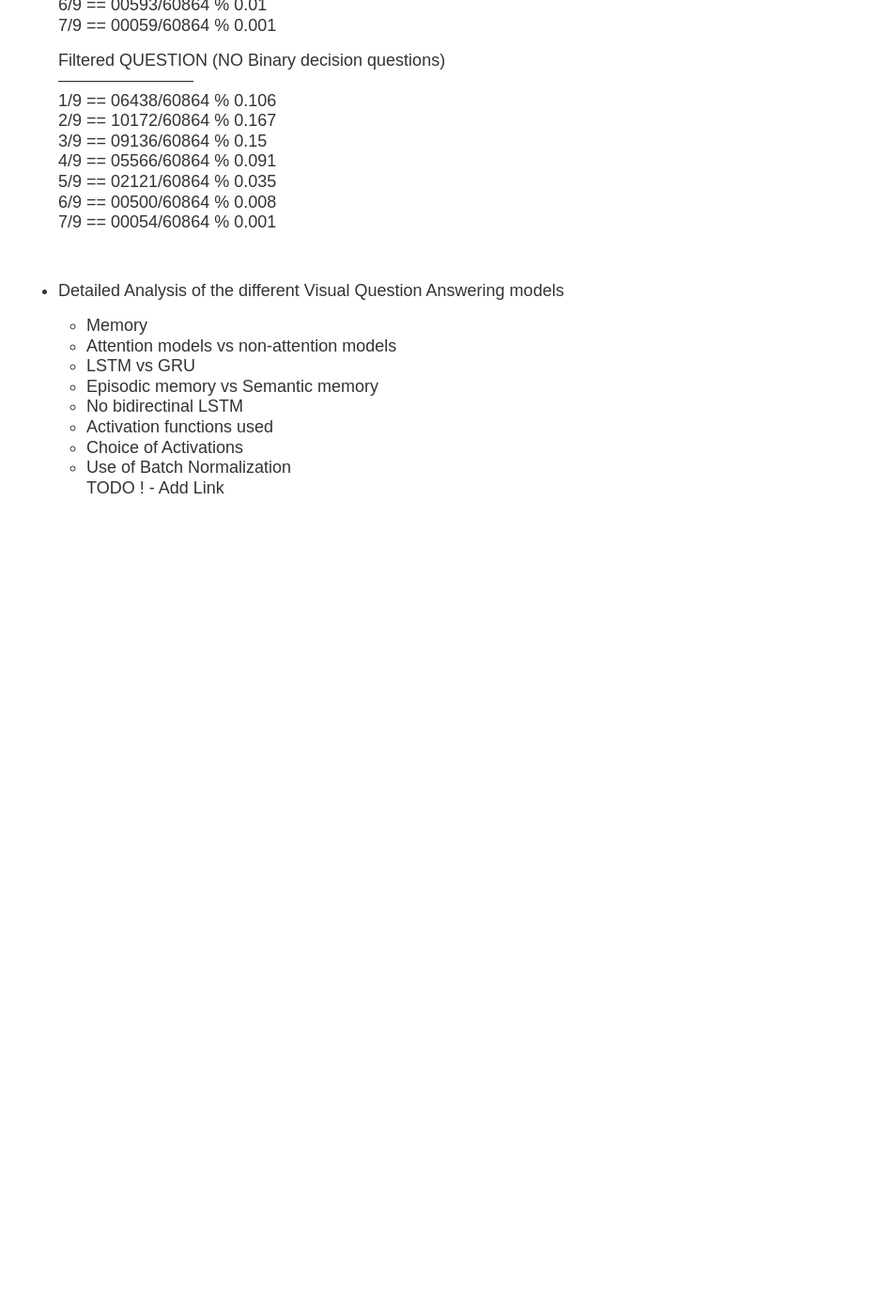
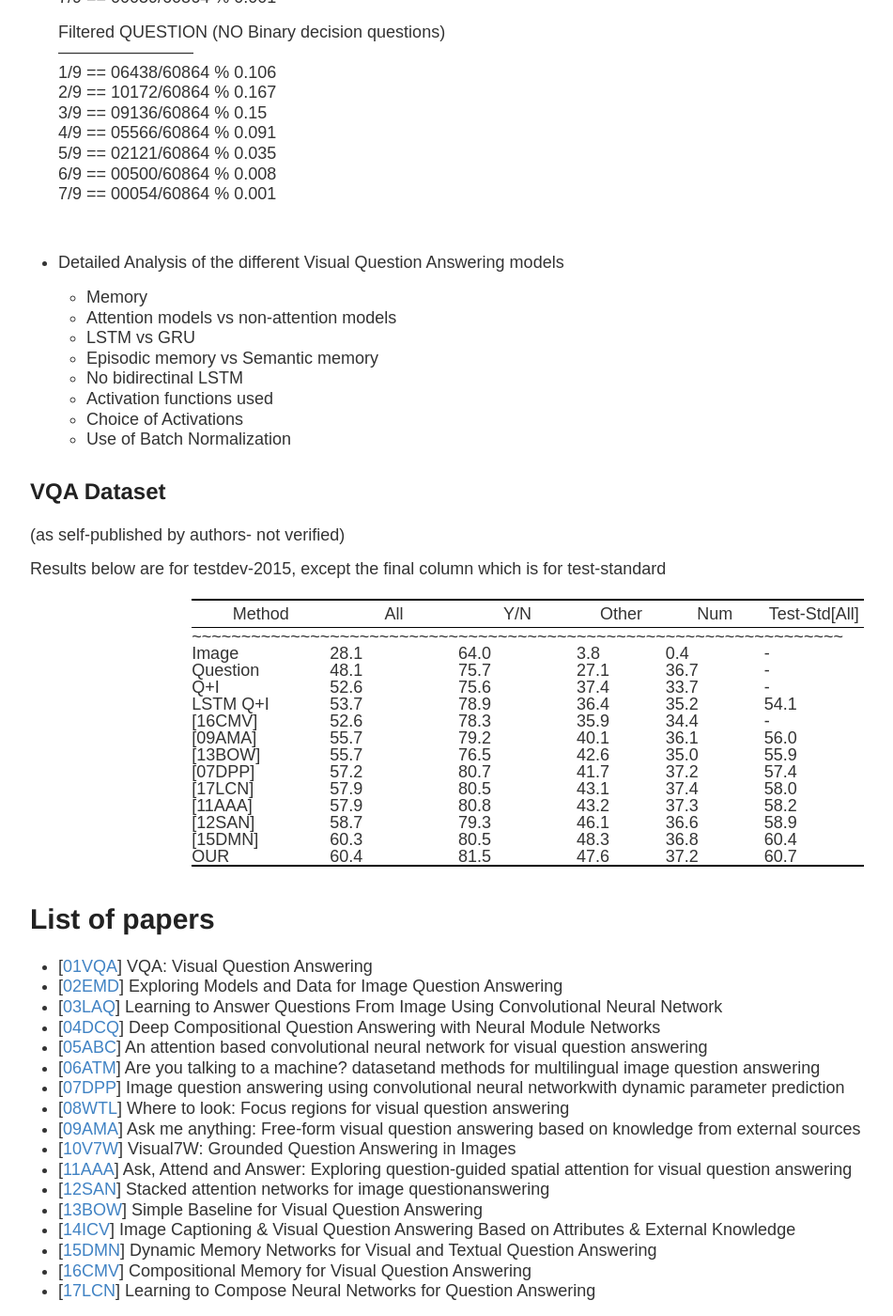
Before and after one commit to iamaaditya/iamaaditya.github.io, a Jekyll site: the page built from research/vqa/index.md, in a window 1280 px wide and 1400 px high, scrolled down 4412 px. Shown: the whole window at 94% size, without its empty margins (14-965 px from the left). Built offline with Jekyll 4.4.1, drawn with Linux system fonts in a browser that asks for light colours; some web fonts are replaced; before the commit the page ends 4957 px from its top, so only the background shows below that; some of the changed text lies outside the part shown.

Commit message:
Update from Forestry.io - research/vqa/index.md

```diff
--- a/research/vqa/index.md
+++ b/research/vqa/index.md
@@ -3,11 +3,8 @@
 author: aaditya prakash
 layout: page
 dsq_thread_id:
-  -
+-
 ---
-
-
-
 ## Implicit Attention using modified highway networks
 
 ### Conceptual diagram
@@ -47,7 +44,6 @@
 number : 38.07
 yes/no : 82.58
 
-
 ### Multiple Choice
 
 Overall Accuracy is: 64.81
@@ -64,106 +60,143 @@
 
 ### Image
 
- * [ ResNet 200 ](https://github.com/facebook/fb.resnet.torch)
- * [ GoogLeNet ](https://github.com/BVLC/caffe/tree/master/models/bvlc_googlenet)
- * [ VGGNet ](http://www.robots.ox.ac.uk/~vgg/research/very_deep/)
+* [ ResNet 200 ](https://github.com/facebook/fb.resnet.torch)
+* [ GoogLeNet ](https://github.com/BVLC/caffe/tree/master/models/bvlc_googlenet)
+* [ VGGNet ](http://www.robots.ox.ac.uk/\~vgg/research/very_deep/)
 
 ### Words
 
- * [ Glove ](http://nlp.stanford.edu/projects/glove/)
- * [ Word2Vec ](https://spacy.io/)
- * [ConceptNet Numberbatch](https://github.com/LuminosoInsight/conceptnet-numberbatch)
- * [Syntactic Similarity](https://github.com/brmson/dataset-sts)
+* [ Glove ](http://nlp.stanford.edu/projects/glove/)
+* [ Word2Vec ](https://spacy.io/)
+* [ConceptNet Numberbatch](https://github.com/LuminosoInsight/conceptnet-numberbatch)
+* [Syntactic Similarity](https://github.com/brmson/dataset-sts)
 
 ### Misc
- * [ ConceptNet ]( http://conceptnet5.media.mit.edu/ )
- * [ WordNet ](https://wordnet.princeton.edu/)
+
+* [ ConceptNet ](http://conceptnet5.media.mit.edu/ )
+* [ WordNet ](https://wordnet.princeton.edu/)
 
 ### Comparison of results from the VQA Challenge
 
- * Detailed comparison of results will be published here, once VQA has completed evaluation of the challange.
-
+* Detailed comparison of results will be published here, once VQA has completed evaluation of the challange.
 
 ### Relevant Papers
- * Sukhbaatar, Sainbayar, Jason Weston, and Rob Fergus. "End-to-end memory networks." Advances in Neural Information Processing Systems. 2015.
- * Hinton, Geoffrey, Oriol Vinyals, and Jeff Dean. "Distilling the knowledge in a neural network." arXiv preprint arXiv:1503.02531 (2015).
- * Srivastava, Rupesh Kumar, Klaus Greff, and Jürgen Schmidhuber. "Highway networks." arXiv preprint arXiv:1505.00387 (2015).
- * Glorot, Xavier, and Yoshua Bengio. "Understanding the difficulty of training deep feedforward neural networks." International conference on artificial intelligence and statistics. 2010.
- * He, Kaiming, et al. "Deep Residual Learning for Image Recognition." arXiv preprint arXiv:1512.03385 (2015).
- * For papers related to VQA see [__Literature Survey__]({{site.baseurl}}/research/literature/)
+
+* Sukhbaatar, Sainbayar, Jason Weston, and Rob Fergus. "End-to-end memory networks." Advances in Neural Information Processing Systems. 2015.
+* Hinton, Geoffrey, Oriol Vinyals, and Jeff Dean. "Distilling the knowledge in a neural network." arXiv preprint arXiv:1503.02531 (2015).
+* Srivastava, Rupesh Kumar, Klaus Greff, and Jürgen Schmidhuber. "Highway networks." arXiv preprint arXiv:1505.00387 (2015).
+* Glorot, Xavier, and Yoshua Bengio. "Understanding the difficulty of training deep feedforward neural networks." International conference on artificial intelligence and statistics. 2010.
+* He, Kaiming, et al. "Deep Residual Learning for Image Recognition." arXiv preprint arXiv:1512.03385 (2015).
+* For papers related to VQA see [**Literature Survey**]({{site.baseurl}}/research/literature/)
 
 ### Old apporach using end-to-end attention with skip-thought
- * __Our Approach__
-   * Use of visual attention model along with end-to-end memory networks which are trained on skip-thought vectors on question tokens, and GoogLeNet dense layer image features.
-   * We are experimenting with application of Neural Turing Machines. We believe having a persistent memory will lead to sharing of knowledge between images where similar questions were asked.
-   * We are also experimenting to see if having spatial information could be useful in answering questions about location and direction. I am coding adaptation of CRF-RNN to extract spatial knowledge to be merged with image features.
- * [__Literature Survey__]({{site.baseurl}}/research/literature/)  - (Almost) exhaustive list of papers tackling the problem and their results and their methodologies, includes survey of techniques and tricks used by various research groups.
- * [__Visual Question Answering Demo__]({{site.baseurl}}/2016/04/visual_question_answering_demo_notebook)  - A ipython notebook demonstration of a simple but yet effective mode for visual question answering inference.
- * [__Github Code of simple demo__](https://github.com/iamaaditya/VQA_Demo) - Code of the aforementioned demo. Also includes standalone code to run inference on a server with pretrained models and weights.
- * [__Visual Question Answering Notes__]( {{site.baseurl}}/notes/research/vqa/ ) - contains basic modules and ideas that I am experimenting with.
- * [__Visual Comparision of Results__](http://gpgpu.cs-i.brandeis.edu/shankar/submissions_vqa/project_comparison/comparison_mar31.html)  <br/>
-   * This a large file ! Load at your risk.  <br />
-   * Images are not loaded but a link is provided. <br />
 
+* **Our Approach**
+  * Use of visual attention model along with end-to-end memory networks which are trained on skip-thought vectors on question tokens, and GoogLeNet dense layer image features.
+  * We are experimenting with application of Neural Turing Machines. We believe having a persistent memory will lead to sharing of knowledge between images where similar questions were asked.
+  * We are also experimenting to see if having spatial information could be useful in answering questions about location and direction. I am coding adaptation of CRF-RNN to extract spatial knowledge to be merged with image features.
+* [**Literature Survey**]({{site.baseurl}}/research/literature/)  - (Almost) exhaustive list of papers tackling the problem and their results and their methodologies, includes survey of techniques and tricks used by various research groups.
+* [**Visual Question Answering Demo**]({{site.baseurl}}/2016/04/visual_question_answering_demo_notebook)  - A ipython notebook demonstration of a simple but yet effective mode for visual question answering inference.
+* [**Github Code of simple demo**](https://github.com/iamaaditya/VQA_Demo) - Code of the aforementioned demo. Also includes standalone code to run inference on a server with pretrained models and weights.
+* [**Visual Question Answering Notes**]({{site.baseurl}}/notes/research/vqa/ ) - contains basic modules and ideas that I am experimenting with.
+* [**Visual Comparision of Results**](http://gpgpu.cs-i.brandeis.edu/shankar/submissions_vqa/project_comparison/comparison_mar31.html)  <br/>
+  * This a large file ! Load at your risk.  <br />
+  * Images are not loaded but a link is provided. <br />
+* Obvious negative corrleation between confidence of Amazon Mechanical Turks and the accuracy of the system
+  ![correct vs incorrect](https://raw.githubusercontent.com/iamaaditya/iamaaditya.github.io/master/images/correct_vs_incorrect.png)
+* **Temporary Results**
 
- * Obvious negative corrleation between confidence of Amazon Mechanical Turks and the accuracy of the system
- ![correct vs incorrect](https://raw.githubusercontent.com/iamaaditya/iamaaditya.github.io/master/images/correct_vs_incorrect.png)
+| Method | All | Y/N | Other | Num | Test-Std\[All\] |
+| :--- | :---: | :---: | :---: | :---: | :---: |
+| \~\~\~\~\~\~\~\~\~\~\~\~\~\~ | \~\~\~\~\~\~\~\~\~\~\~\~\~ | \~\~\~\~\~\~\~\~\~\~\~\~ | \~\~\~\~\~\~\~\~\~ | \~\~\~\~\~\~\~\~\~\~ | \~\~\~\~\~\~\~\~ |
+| Image | 28.1 | 64.0 | 3.8 | 0.4 | - |
+| Question | 48.1 | 75.7 | 27.1 | 36.7 | - |
+| Q+I | 52.6 | 75.6 | 37.4 | 33.7 | - |
+| LSTM Q+I | 53.7 | 78.9 | 36.4 | 35.2 | 54.1 |
+| \[16CMV\] | 52.6 | 78.3 | 35.9 | 34.4 | - |
+| \[09AMA\] | 55.7 | 79.2 | 40.1 | 36.1 | 56.0 |
+| \[13BOW\] | 55.7 | 76.5 | 42.6 | 35.0 | 55.9 |
+| \[07DPP\] | 57.2 | 80.7 | 41.7 | 37.2 | 57.4 |
+| \[17LCN\] | 57.9 | 80.5 | 43.1 | 37.4 | 58.0 |
+| \[11AAA\] | 57.9 | 80.8 | 43.2 | 37.3 | 58.2 |
+| \[12SAN\] | 58.7 | 79.3 | 46.1 | 36.6 | 58.9 |
+| \[15DMN\] | 60.3 | 80.5 | 48.3 | 36.8 | 60.4 |
+| OUR | 60.4 | 81.5 | 47.6 | 37.2 | 60.7 |
 
- * __Temporary Results__
+* **Comparison of results from different models**
 
-**Method** |**All**| **Y/N**| **Other**| **Num**| **Test-Std[All]**
-:------|:------:|:------:|:------:|:------:|:------:|
-~~~~~~~~~~~~~~|~~~~~~~~~~~~~|~~~~~~~~~~~~|~~~~~~~~~|~~~~~~~~~~|~~~~~~~~
-Image| 28.1| 64.0| 3.8| 0.4| -
-Question| 48.1| 75.7| 27.1| 36.7| -
-Q+I| 52.6| 75.6| 37.4| 33.7| -
-LSTM Q+I| 53.7| 78.9| 36.4| 35.2| 54.1
-[[16CMV](<http://arxiv.org/abs/1511.05676>)]| 52.6| 78.3| 35.9| 34.4| -
-[[09AMA](<http://arxiv.org/abs/1511.06973>)]| 55.7| 79.2| 40.1| 36.1| 56.0
-[[13BOW](<http://arxiv.org/abs/1512.02167>)]| 55.7| 76.5| 42.6| 35.0| 55.9
-[[07DPP](<http://arxiv.org/abs/1511.05756>)]| 57.2| 80.7| 41.7| 37.2| 57.4
-[[17LCN](<http://arxiv.org/abs/1601.01705>)]| 57.9| 80.5| 43.1| 37.4| 58.0
-[[11AAA](<http://arxiv.org/abs/1511.05234>)]| 57.9| 80.8| 43.2| 37.3| 58.2
-[[12SAN](<http://arxiv.org/abs/1511.02274>)]| 58.7| 79.3| 46.1| 36.6| 58.9
-[[15DMN](<http://arxiv.org/abs/1603.01417>)]| 60.3| 80.5| 48.3| 36.8| 60.4
-OUR| 60.4| 81.5| 47.6| 37.2| 60.7
+  Number of unique answers / total number of models  == total questions with those unique answers / Total questions  % percentage of questions with those number of unique answers
 
+  ALL QUESTION <br />
+  ------------------------ <br />
+  1/9  ==  18073/60864  %  0.297 <br />
+  2/9  ==  23593/60864  %  0.388 <br />
+  3/9  ==  09611/60864  %  0.158 <br />
+  4/9  ==  06378/60864  %  0.105 <br />
+  5/9  ==  02557/60864  %  0.042 <br />
+  6/9  ==  00593/60864  %  0.01 <br />
+  7/9  ==  00059/60864  %  0.001 <br />
 
- * __Comparison of results from different models__
+  Filtered QUESTION (NO Binary decision questions) <br />
+  ------------------------ <br />
+  1/9  ==  06438/60864  %  0.106 <br />
+  2/9  ==  10172/60864  %  0.167 <br />
+  3/9  ==  09136/60864  %  0.15 <br />
+  4/9  ==  05566/60864  %  0.091 <br />
+  5/9  ==  02121/60864  %  0.035 <br />
+  6/9  ==  00500/60864  %  0.008 <br />
+  7/9  ==  00054/60864  %  0.001 <br />
 
-    Number of unique answers / total number of models  == total questions with those unique answers / Total questions  % percentage of questions with those number of unique answers
+  <br />
+* Detailed Analysis of the different Visual Question Answering models
+  * Memory
+  * Attention models vs non-attention models
+  * LSTM vs GRU
+  * Episodic memory vs Semantic memory
+  * No bidirectinal LSTM
+  * Activation functions used
+  * Choice of Activations
+  * Use of Batch Normalization
 
-    ALL QUESTION <br />
-    ------------------------ <br />
-    1/9  ==  18073/60864  %  0.297 <br />
-    2/9  ==  23593/60864  %  0.388 <br />
-    3/9  ==  09611/60864  %  0.158 <br />
-    4/9  ==  06378/60864  %  0.105 <br />
-    5/9  ==  02557/60864  %  0.042 <br />
-    6/9  ==  00593/60864  %  0.01 <br />
-    7/9  ==  00059/60864  %  0.001 <br />
+## VQA Dataset
 
+\(as self-published by authors- not verified)
 
+Results below are for testdev-2015, except the final column which is for test-standard
 
-    Filtered QUESTION (NO Binary decision questions) <br />
-    ------------------------ <br />
-    1/9  ==  06438/60864  %  0.106 <br />
-    2/9  ==  10172/60864  %  0.167 <br />
-    3/9  ==  09136/60864  %  0.15 <br />
-    4/9  ==  05566/60864  %  0.091 <br />
-    5/9  ==  02121/60864  %  0.035 <br />
-    6/9  ==  00500/60864  %  0.008 <br />
-    7/9  ==  00054/60864  %  0.001 <br />
+| Method | All | Y/N | Other | Num | Test-Std\[All\] |
+| --- | --- | --- | --- | --- | --- |
+| \~\~\~\~\~\~\~\~\~\~\~\~\~\~ | \~\~\~\~\~\~\~\~\~\~\~\~\~ | \~\~\~\~\~\~\~\~\~\~\~\~ | \~\~\~\~\~\~\~\~\~ | \~\~\~\~\~\~\~\~\~\~ | \~\~\~\~\~\~\~\~ |
+| Image | 28.1 | 64.0 | 3.8 | 0.4 | - |
+| Question | 48.1 | 75.7 | 27.1 | 36.7 | - |
+| Q+I | 52.6 | 75.6 | 37.4 | 33.7 | - |
+| LSTM Q+I | 53.7 | 78.9 | 36.4 | 35.2 | 54.1 |
+| \[16CMV\] | 52.6 | 78.3 | 35.9 | 34.4 | - |
+| \[09AMA\] | 55.7 | 79.2 | 40.1 | 36.1 | 56.0 |
+| \[13BOW\] | 55.7 | 76.5 | 42.6 | 35.0 | 55.9 |
+| \[07DPP\] | 57.2 | 80.7 | 41.7 | 37.2 | 57.4 |
+| \[17LCN\] | 57.9 | 80.5 | 43.1 | 37.4 | 58.0 |
+| \[11AAA\] | 57.9 | 80.8 | 43.2 | 37.3 | 58.2 |
+| \[12SAN\] | 58.7 | 79.3 | 46.1 | 36.6 | 58.9 |
+| \[15DMN\] | 60.3 | 80.5 | 48.3 | 36.8 | 60.4 |
+| OUR | 60.4 | 81.5 | 47.6 | 37.2 | 60.7 |
 
+# List of papers
 
-    <br />
-  * Detailed Analysis of the different Visual Question Answering models
-    * Memory
-    * Attention models vs non-attention models
-    * LSTM vs GRU
-    * Episodic memory vs Semantic memory
-    * No bidirectinal LSTM
-    * Activation functions used
-    * Choice of Activations
-    * Use of Batch Normalization
-    <br />TODO ! - Add Link
+* \[[01VQA](http://arxiv.org/abs/1505.00468)\] VQA: Visual Question Answering
+* \[[02EMD](http://arxiv.org/abs/1505.02074)\] Exploring Models and Data for Image Question Answering
+* \[[03LAQ](http://arxiv.org/abs/1506.00333)\] Learning to Answer Questions From Image Using Convolutional Neural Network
+* \[[04DCQ](http://arxiv.org/abs/1511.02799)\] Deep Compositional Question Answering with Neural Module Networks
+* \[[05ABC](http://arxiv.org/abs/1511.05960)\] An attention based convolutional neural network for visual question answering
+* \[[06ATM](http://arxiv.org/abs/1505.05612)\] Are you talking to a machine? datasetand methods for multilingual image question answering
+* \[[07DPP](http://arxiv.org/abs/1511.05756)\] Image question answering using convolutional neural networkwith dynamic parameter prediction
+* \[[08WTL](http://arxiv.org/abs/1511.07394)\] Where to look: Focus regions for visual question answering
+* \[[09AMA](http://arxiv.org/abs/1511.06973)\] Ask me anything: Free-form visual question answering based on knowledge from external sources
+* \[[10V7W](http://arxiv.org/abs/1511.03416)\] Visual7W: Grounded Question Answering in Images
+* \[[11AAA](http://arxiv.org/abs/1511.05234)\] Ask, Attend and Answer: Exploring question-guided spatial attention for visual question answering
+* \[[12SAN](http://arxiv.org/abs/1511.02274)\] Stacked attention networks for image questionanswering
+* \[[13BOW](http://arxiv.org/abs/1512.02167)\] Simple Baseline for Visual Question Answering
+* \[[14ICV](http://arxiv.org/abs/1603.02814)\] Image Captioning & Visual Question Answering Based on Attributes & External Knowledge
+* \[[15DMN](http://arxiv.org/abs/1603.01417)\] Dynamic Memory Networks for Visual and Textual Question Answering
+* \[[16CMV](http://arxiv.org/abs/1511.05676)\] Compositional Memory for Visual Question Answering
+* \[[17LCN](http://arxiv.org/abs/1601.01705)\] Learning to Compose Neural Networks for Question Answering
```
